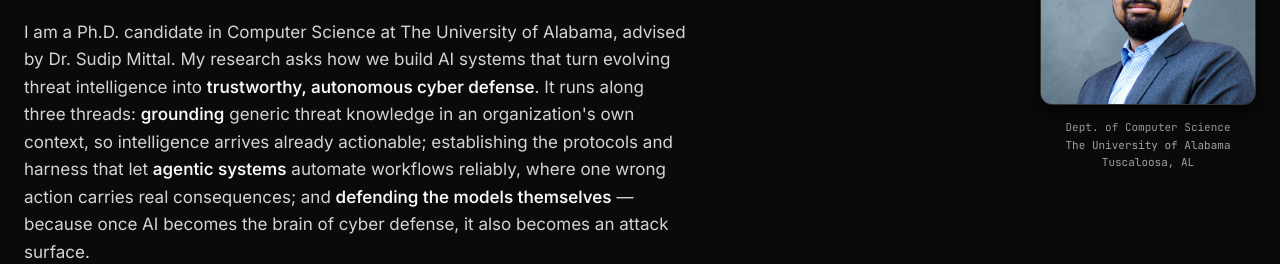
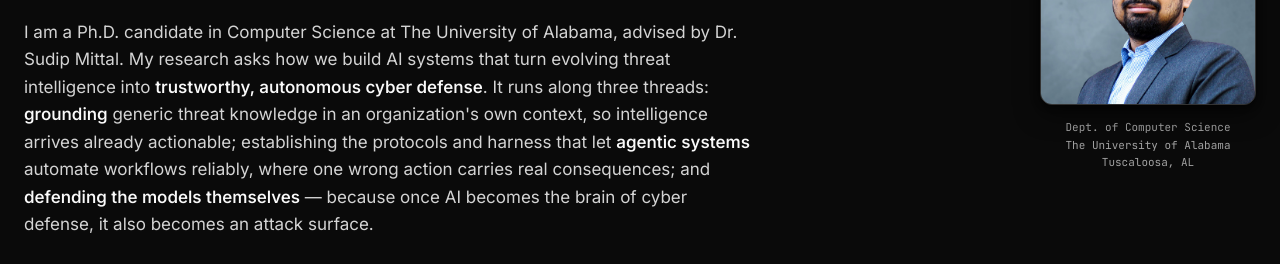
Before and after one commit to shaswata09/shaswata09.github.io, a plain HTML site: page index.html in a window 1280 px wide. Shown: the part 255-519 px from the top of the page. Drawn offline with Linux system fonts and the light colour scheme.

Commit message:
Intro paragraph width update

```diff
--- a/assets/css/styles.css
+++ b/assets/css/styles.css
@@ -590,7 +590,7 @@ html[data-theme="light"] .icon-btn__moon {
   font-size: var(--text-lg);
   line-height: 1.62;
   color: var(--text-2);
-  max-width: 62ch;
+  max-width: 68ch;
   margin-bottom: 28px;
 }
 .hero__lede em {
```
